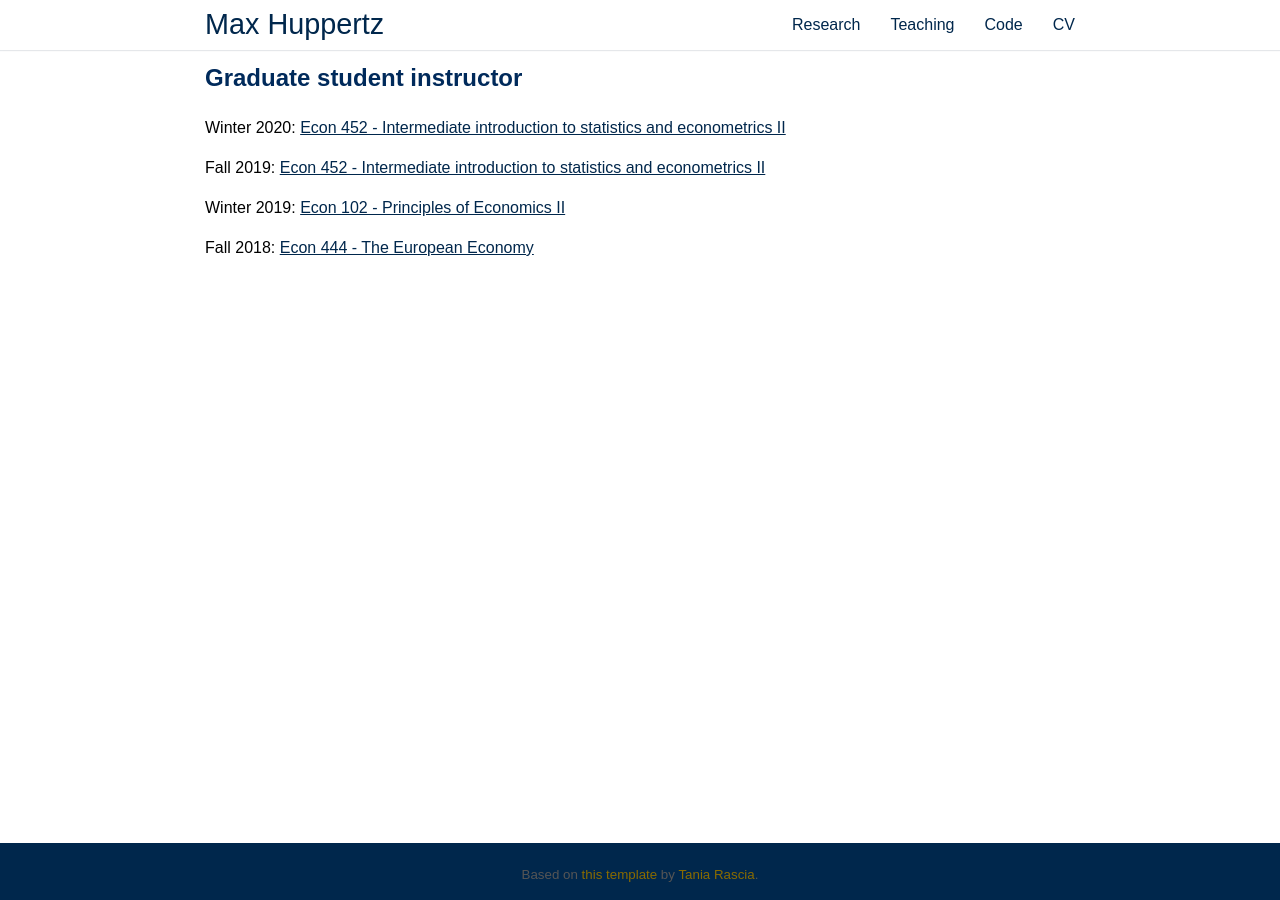
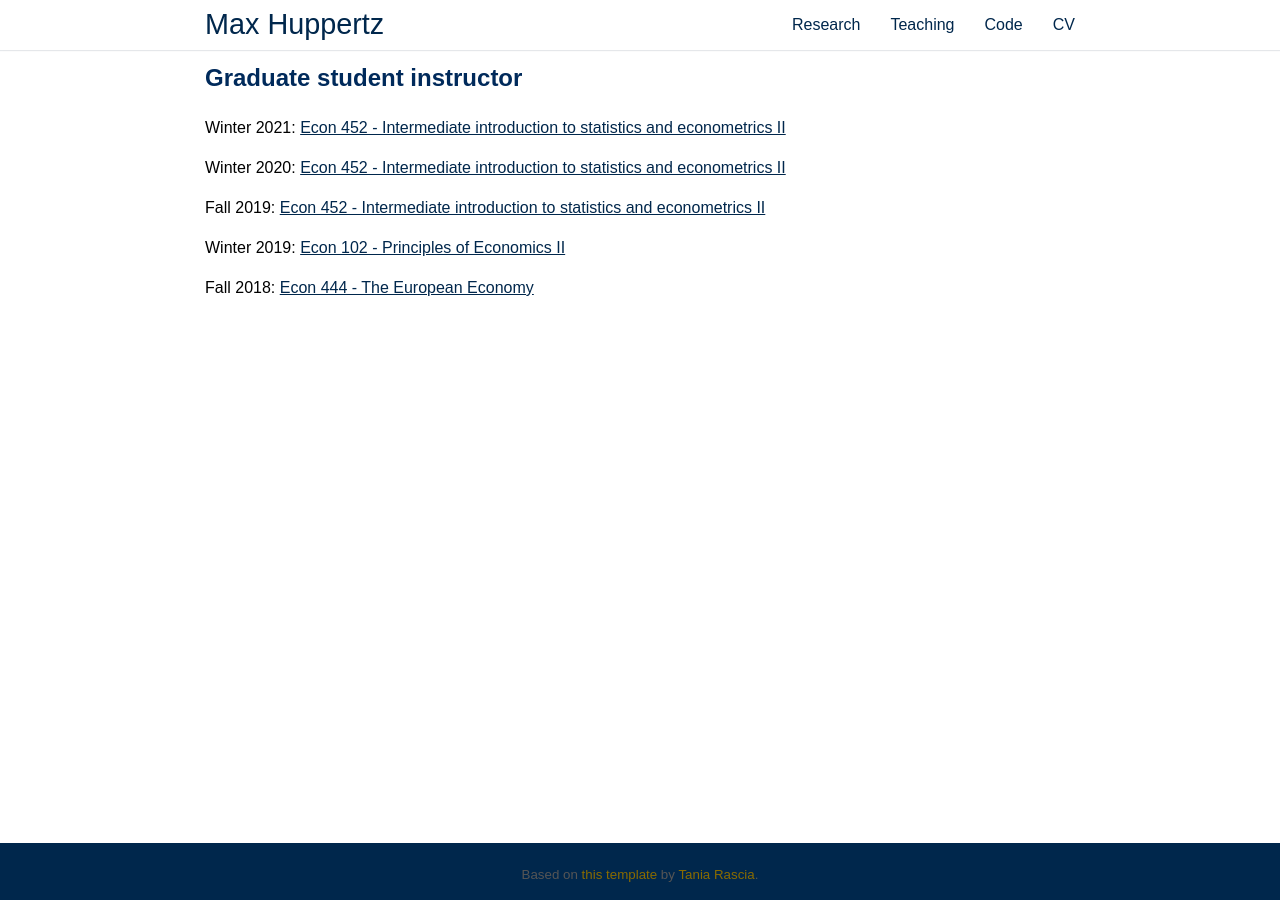
Before and after one commit to maxhuppertz/maxhuppertz.github.io, a Jekyll site: the page built from _pages/02_teaching.md, in a window 1280 px wide. Built offline with Jekyll 4.4.1, drawn with Linux system fonts in a browser that asks for light colours; nearby versions of some CDN libraries.

Commit message:
Updated teaching

```diff
--- a/_pages/02_teaching.md
+++ b/_pages/02_teaching.md
@@ -4,6 +4,8 @@ title: Teaching
 permalink: /teaching/
 ---
 ## Graduate student instructor
+
+Winter 2021: [Econ 452 - Intermediate introduction to statistics and econometrics II][452_course_guide_3]{:target="_blank"}
 
 Winter 2020: [Econ 452 - Intermediate introduction to statistics and econometrics II][452_course_guide_2]{:target="_blank"}
 
@@ -17,3 +19,4 @@ Fall 2018: [Econ 444 - The European Economy][444_course_guide]{:target="_blank"}
 [102_course_guide]: https://www.lsa.umich.edu/cg/cg_detail.aspx?content=2220ECON102200&termArray=w_19_2220
 [452_course_guide_1]: https://www.lsa.umich.edu/cg/cg_detail.aspx?content=2260ECON452001&termArray=f_19_2260
 [452_course_guide_2]: https://www.lsa.umich.edu/cg/cg_detail.aspx?content=2270ECON452001&termArray=w_20_2270
+[452_course_guide_3]: https://www.lsa.umich.edu/cg/cg_detail.aspx?content=2320ECON452001&termArray=w_21_2320
```
